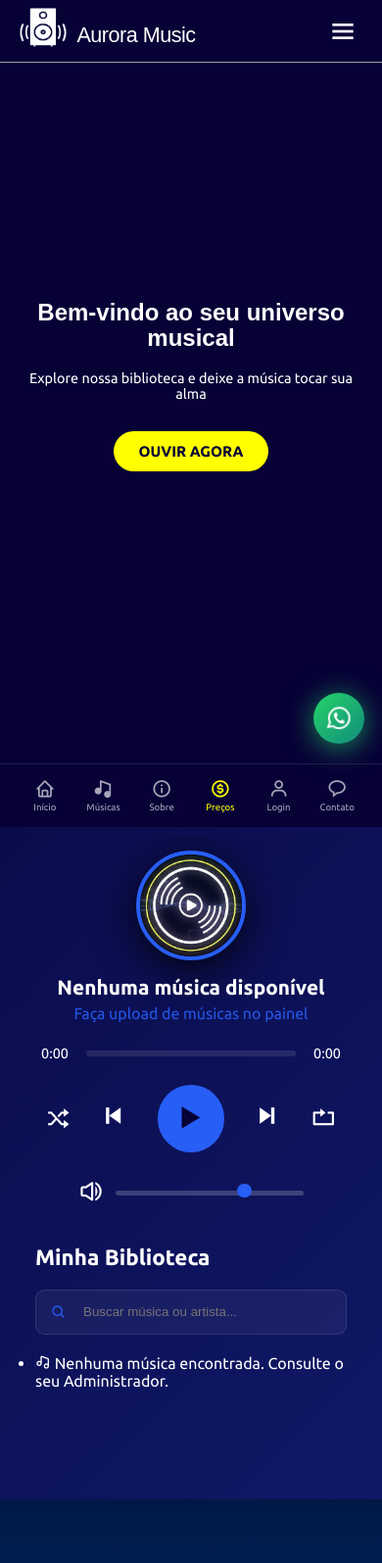
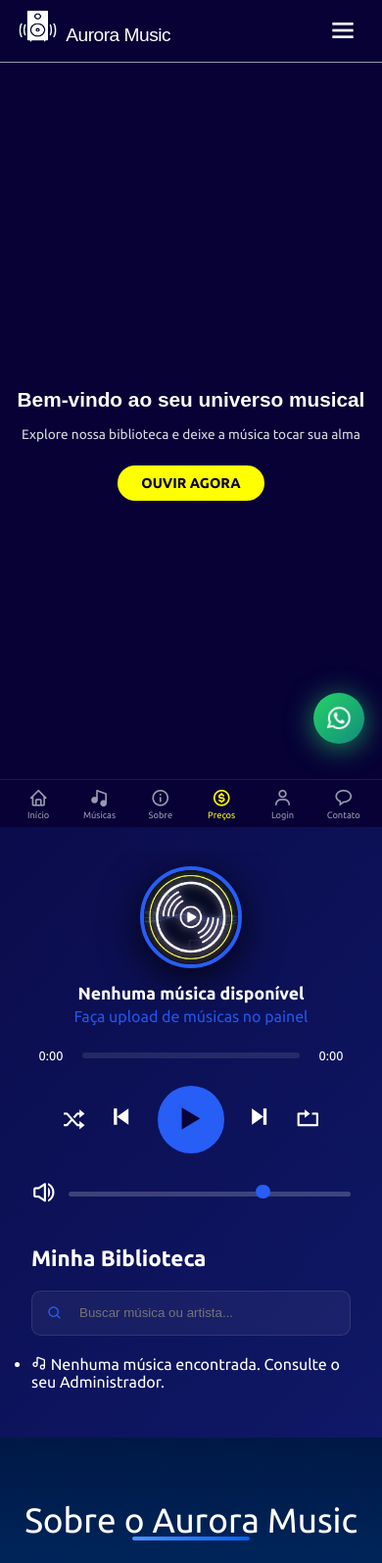
Before and after one commit to x-gyba/AuroraMusic, a PHP site: page /Aurora-Music/ in a window 390 px wide. Shown: the top 1595 px of the page at 98% size. Run offline with PHP 8.4, Linux system fonts and the light colour scheme; data comes from the database, SQL or seed files in the repository; data that the repository does not hold is empty; some web fonts are replaced.

Commit message:
Add files via upload

```diff
--- a/Aurora-Music/assets/css/style.css
+++ b/Aurora-Music/assets/css/style.css
@@ -1269,7 +1269,8 @@ section,
 ============================================= */
 @media (max-width: 768px) {
   :root {
-    --header-height: 3.5rem;
+    --header-height: 4rem;
+    --bottomnav-height: 3rem;
   }
 
   html {
@@ -1281,7 +1282,8 @@ section,
   body {
     width: 100%;
     overflow-x: hidden;
-    padding-bottom: calc(var(--bottomnav-height) + 0.20rem + env(safe-area-inset-bottom, 0px));
+    /* Espaço para bottom nav + safe area iOS */
+    padding-bottom: calc(var(--bottomnav-height) + env(safe-area-inset-bottom, 0px));
   }
 
   body.nav-open {
@@ -1298,7 +1300,7 @@ section,
     padding: 0 1rem !important;
   }
 
-  /* ── Header ── */
+  /* Header Mobile */
   .header {
     height: var(--header-height);
     display: flex;
@@ -1333,12 +1335,12 @@ section,
   }
 
   .main-logo {
-    width: 3.5rem;
-    height: 3.5rem;
+    width: 2.8rem;
+    height: 2.8rem;
   }
 
   .brand-text h2 {
-    font-size: 1.35rem;
+    font-size: 1.2rem;
     white-space: nowrap;
   }
 
@@ -1346,7 +1348,7 @@ section,
     display: none;
   }
 
-  /* ── Hamburger ── */
+  /* Hamburger */
   .menu-toggle {
     display: flex;
     align-items: center;
@@ -1357,12 +1359,12 @@ section,
     z-index: 1002;
   }
 
-  /* ── Nav lateral ── */
+  /*  Nav lateral Mobile */
   .nav {
     position: fixed;
-    top: calc(var(--header-height) + 0.8rem);
+    top: var(--header-height);
     left: -100%;
-    width: 70vw;
+    width: 80vw;
     max-width: 15rem;
     max-height: calc(100vh - var(--header-height));
     background: var(--deep-blue);
@@ -1392,22 +1394,25 @@ section,
     display: none;
   }
 
-  /* ── HERO ── */
-  .hero {
-    min-height: calc(100vh - var(--header-height));
+  /* Hero Mobile */
+    .hero {
+    min-height: calc(var(--vh, 1vh) * 100);
+    height: auto;
+    padding-top: calc(var(--header-height) + 2rem);
+    padding-bottom: 2rem;
+    background-image: none; /* Remove banner em mobile */
+    background-color: var(--deep-blue);
     display: flex;
-    flex-direction: column;
+    align-items: center;
     justify-content: center;
-    align-items: center;
-    padding: 2rem 0;
-    background: var(--deep-blue);
-    width: 100%;
+    border-bottom: 1px solid rgba(255, 255, 255, 0.15);
   }
 
   .hero .container {
     display: flex;
     flex-direction: column;
     align-items: center;
+    justify-content: center;
   }
 
   .hero-content {
@@ -1415,30 +1420,43 @@ section,
     flex-direction: column;
     align-items: center;
     text-align: center;
-    gap: 1.25rem;
+    gap: 0.875rem;
     width: 100%;
   }
 
   .hero-content h2 {
-    font-size: clamp(1.5rem, 5.5vw, 2.2rem);
+    font-size: clamp(1.3rem, 5vw, 1.8rem);
+    line-height: 1.2;
   }
 
   .hero-content p {
-    font-size: clamp(0.9rem, 3.5vw, 1.1rem);
+    font-size: clamp(0.85rem, 3.5vw, 1rem);
+    opacity: 0.85;
   }
 
   .btn-primary {
-    padding: 0.75rem 1.6rem;
-    font-size: 0.95rem;
-  }
-
-  /* ── PLAYER ── */
+    padding: 0.65rem 1.5rem;
+    font-size: 0.9rem;
+  }
+
+  /* Player Mobile */
   .player-section {
-    padding-bottom: calc(var(--bottomnav-height) + 2rem);
+    margin-top: 0;
+    padding: 1.5rem 0 2rem;
   }
 
   .player-container {
-    padding: 1rem 1.25rem;
+    padding: 1rem 1rem;
+  }
+
+  .album-art {
+    width: 6.5rem;
+    height: 6.5rem;
+    margin: 0 auto 1rem;
+  }
+
+  .track-info h3 {
+    font-size: 1.1rem;
   }
 
   .progress-container {
@@ -1453,6 +1471,7 @@ section,
   .time {
     min-width: 2.5rem;
     text-align: center;
+    font-size: 0.8rem;
   }
 
   .volume-control {
@@ -1461,15 +1480,14 @@ section,
 
   #volumeSlider {
     width: 100%;
-  }
-
-  .album-art {
-    width: 7rem;
-    height: 7rem;
-    margin: 0 auto 1rem;
-  }
-
-  /* ── GRID AJUSTES ── */
+    max-width: 100%;
+  }
+
+  .controls {
+    gap: 1rem;
+  }
+
+  /* Display Grid */
   .about-grid,
   .pricing-grid,
   .contact-info-cards,
@@ -1477,20 +1495,19 @@ section,
     grid-template-columns: 1fr;
   }
 
-  /* ── MOBILE ONLY ── */
   .mobile-only {
     display: list-item;
   }
 
-  /* ── WHATSAPP ── */
+  /* Whatsapp */
   .whatsapp-float {
-    bottom: calc(var(--bottomnav-height) + 0.725rem);
+    bottom: calc(var(--bottomnav-height) + 0.75rem + env(safe-area-inset-bottom, 0px));
     right: 0.75rem;
     width: 3rem;
     height: 3rem;
   }
 
-  /* ── BOTTOM NAV (AGORA CORRETO) ── */
+  /* Bottom Nav Mobile */
   .mobile-nav-scroll {
     display: flex;
     position: fixed;
@@ -1502,6 +1519,9 @@ section,
     background: var(--deep-blue);
     border-top: 1px solid rgba(255, 255, 255, 0.1);
     backdrop-filter: blur(20px);
+    -webkit-backdrop-filter: blur(20px);
+    /* Safe area para iPhone com notch/home bar */
+    padding-bottom: env(safe-area-inset-bottom, 0px);
   }
 
   .mobile-nav-scroll .nav-scroll-container {
@@ -1509,7 +1529,7 @@ section,
     display: flex;
     justify-content: space-between;
     align-items: center;
-    padding: 0 1rem;
+    padding: 0 0.5rem;
   }
 
   .mobile-nav-scroll a {
@@ -1519,37 +1539,67 @@ section,
     flex-direction: column;
     align-items: center;
     justify-content: center;
-    gap: 0.2rem;
+    gap: 0.15rem;
     font-size: 0.6rem;
-    color: rgba(255,255,255,0.65);
+    color: rgba(255,255,255,0.6);
     cursor: pointer;
+    padding: 0.25rem 0;
+    -webkit-tap-highlight-color: transparent;
   }
 
   .mobile-nav-scroll a i {
-    font-size: 1.3rem;
+    font-size: 1.25rem;
   }
 
   .mobile-nav-scroll a.active {
     color: var(--yellow);
   }
-}
-
-/* ── iPhone pequeno ── */
+
+  .mobile-nav-scroll a span {
+    font-size: 0.58rem;
+    line-height: 1;
+  }
+}
+
+/* ── iPhone SE / telas pequenas (≤ 375px) ── */
 @media (max-width: 375px) {
   .hero-content h2 {
-    font-size: 1.45rem;
+    font-size: 1.2rem;
   }
 
   .main-logo {
-    width: 2.8rem;
-    height: 2.8rem;
-  }
-}
-
-/* ── Landscape ── */
+    width: 2.4rem;
+    height: 2.4rem;
+  }
+
+  .brand-text h2 {
+    font-size: 1.05rem;
+  }
+
+  .album-art {
+    width: 5.5rem;
+    height: 5.5rem;
+  }
+
+  .controls {
+    gap: 0.75rem;
+  }
+
+  .play-btn {
+    width: 3.8rem;
+    height: 3.8rem;
+    font-size: 2.4rem;
+  }
+}
+
+/* ── Landscape mobile ── */
 @media (max-width: 768px) and (orientation: landscape) {
   .hero {
-    min-height: auto;
-    padding: 2rem 1rem;
-  }
-}
+    padding-top: calc(var(--header-height) + 1rem);
+    padding-bottom: 1rem;
+  }
+
+  .hero-content h2 {
+    font-size: 1.3rem;
+  }
+}
--- a/Aurora-Music/models/Music.php
+++ b/Aurora-Music/models/Music.php
@@ -125,8 +125,6 @@ class Music
 
     /**
      * Deleta o registro do banco E os arquivos físicos (mp3 + capa).
-     * CORREÇÃO: a versão anterior só apagava o registro SQL,
-     * deixando os arquivos físicos como órfãos no disco.
      */
     public function delete(int $id, int $userId): bool
     {
@@ -142,7 +140,6 @@ class Music
             $row = $stmt->fetch(PDO::FETCH_ASSOC);
 
             if (!$row) {
-                // Música não existe ou não pertence ao usuário
                 return false;
             }
 
@@ -185,12 +182,13 @@ class Music
     }
 
     /**
-     * Varre music/, music/covers/ e promo/ e retorna arquivos sem registro no banco.
+     * Varre music/ e music/covers/ e retorna arquivos sem registro no banco.
      *
-     * CORREÇÃO: a versão anterior usava realpath() para comparar caminhos.
-     * realpath() retorna false para arquivos sem permissão de leitura (mp3 criptografados),
-     * fazendo-os nunca entrarem em $validos e sempre aparecerem como órfãos.
-     * Agora a comparação usa caminhos normalizados diretamente, sem realpath().
+     * IMPORTANTE: A pasta promo/ é COMPLETAMENTE IGNORADA por este método.
+     * Os arquivos de promo são gerenciados exclusivamente pela seção Publicidade
+     * (upload/delete via lixeira no dashboard). Nunca devem aparecer como órfãos.
+     *
+     * Também ignora arquivos .encrypted / arquivos que não sejam de mídia reconhecida.
      */
     public function getOrphanFiles(): array
     {
@@ -200,9 +198,7 @@ class Music
 
             // Normaliza um caminho relativo do banco em caminho absoluto sem realpath()
             $normalize = function (string $relativo) use ($baseDir): string {
-                // Remove barras iniciais duplicadas e resolve ".."
                 $abs = $baseDir . ltrim($relativo, '/');
-                // Resolve apenas ".." sem exigir que o arquivo exista
                 $parts = explode('/', str_replace('\\', '/', $abs));
                 $resolved = [];
                 foreach ($parts as $part) {
@@ -228,43 +224,32 @@ class Music
                 }
             }
 
-            // Caminhos válidos da tabela promos (se existir)
-            try {
-                $stmtPromo = $this->conn->query("SELECT caminho_arquivo FROM promos");
-                while ($row = $stmtPromo->fetch(PDO::FETCH_ASSOC)) {
-                    if (!empty($row['caminho_arquivo'])) {
-                        $validos[] = $normalize($row['caminho_arquivo']);
-                    }
-                }
-            } catch (PDOException $e) {
-                // Tabela promos pode não existir ainda — ignora silenciosamente
-            }
-
             $validos    = array_unique($validos);
             $orfaos     = [];
             $bytesTotal = 0;
 
             // Arquivos que nunca devem ser apagados
-            $protegidos = ['promo.mp3', 'index.php', '.htaccess', 'default.png', 'cover.png'];
+            $protegidos = ['index.php', '.htaccess', 'default.png', 'cover.png'];
 
+            // ATENÇÃO: promo/ foi REMOVIDA desta lista intencionalmente.
+            // Os arquivos de promo são gerenciados pelo módulo Publicidade.
             $pastas = [
                 'music/'        => $baseDir . 'music/',
                 'music/covers/' => $baseDir . 'music/covers/',
-                'promo/'        => $baseDir . 'promo/',
             ];
 
             foreach ($pastas as $prefixo => $caminhoAbsoluto) {
                 if (!is_dir($caminhoAbsoluto)) continue;
 
+                // Busca apenas extensões de mídia reconhecidas (não pega .encrypted etc.)
                 $arquivos = glob(
-                    $caminhoAbsoluto . '{*.mp3,*.jpg,*.jpeg,*.png,*.gif,*.webp}',
+                    $caminhoAbsoluto . '{*.mp3,*.wav,*.ogg,*.jpg,*.jpeg,*.png,*.gif,*.webp}',
                     GLOB_BRACE
                 ) ?: [];
 
                 foreach ($arquivos as $arquivo) {
                     $nomeBase = basename($arquivo);
 
-                    // Normaliza o caminho do arquivo físico da mesma forma
                     $absNormalizado = rtrim(
                         str_replace('\\', '/', $arquivo),
                         '/'
```
Also changed, not shown: Aurora-Music/assets/js/script.js (+54 -37 lines), Aurora-Music/index.php (+19 -19 lines), Aurora-Music/views/delete-promo.php (+80 -60 lines), Aurora-Music/music/covers/1776100426_cd9344e3.jpg (added), 4 other files.
